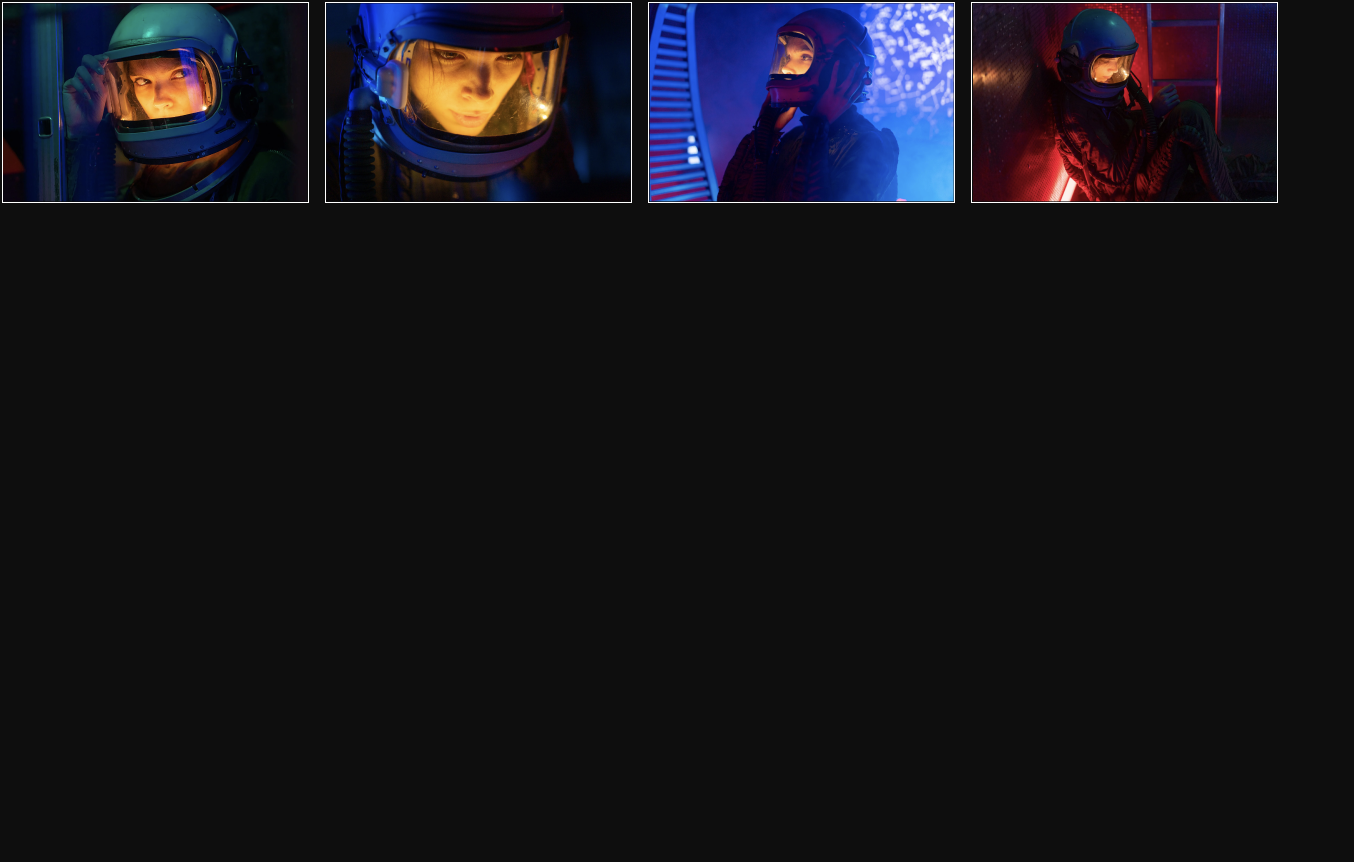
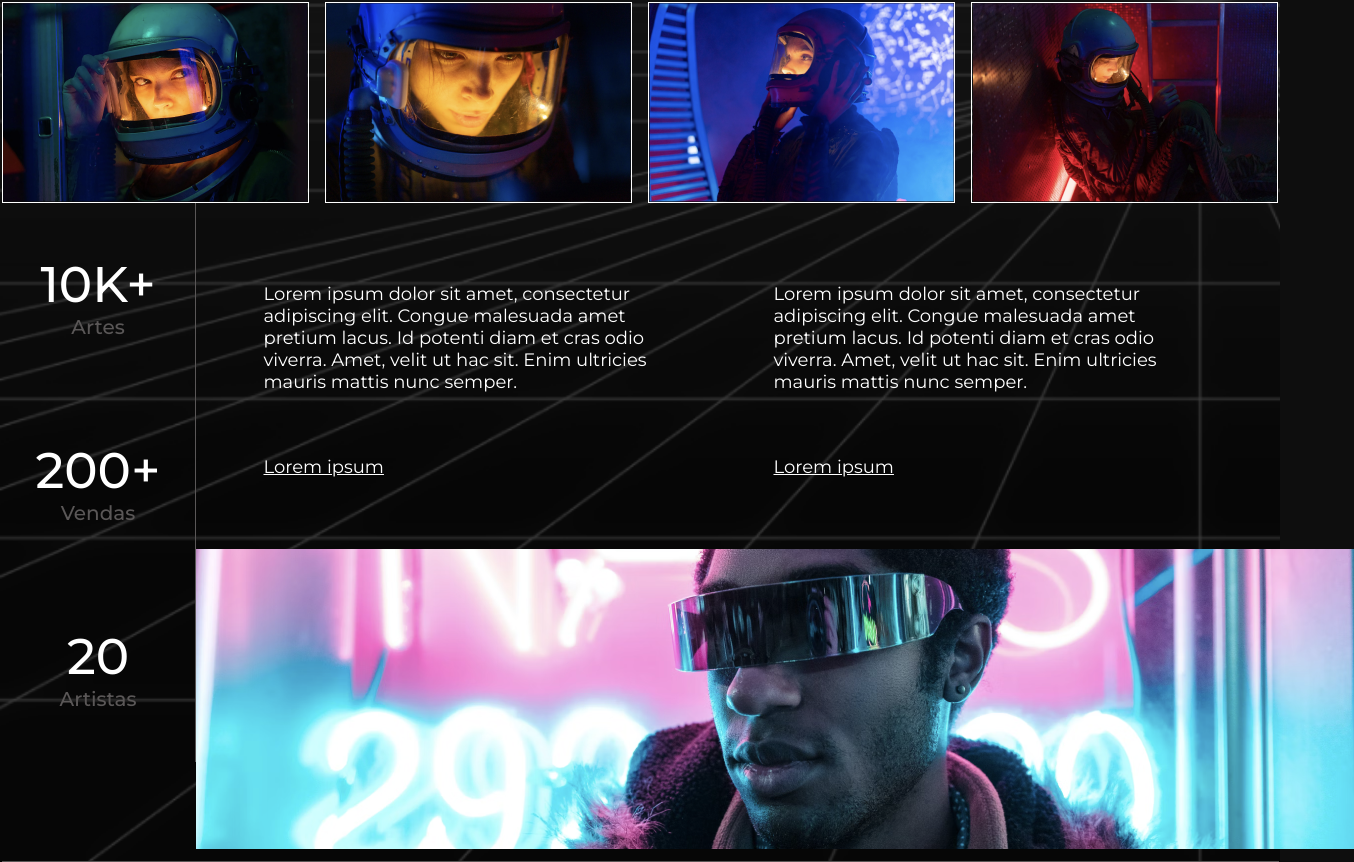
Before and after one commit to brunood07/rocket-nfts, a React (Vite) app: page / in a window 1280 px wide. Shown: the part 805-1667 px from the top of the page, 1354 px wide, since content can reach past the window. Before the commit the page ends 1012 px from the top, so only its background shows below. Built offline with nearby package versions, Linux system fonts and the light colour scheme.

Commit message:
feat: info section done

```diff
--- a/src/components/Gallery/styles.ts
+++ b/src/components/Gallery/styles.ts
@@ -9,6 +9,7 @@ export const GalleryContainer = styled.div`
   width: 1277px;
 
   margin-top: 100px;
+  margin-bottom: 3px;
 `;
 
 export const Row = styled.div`
--- /dev/null
+++ b/src/components/InfoSection/index.tsx
@@ -0,0 +1,63 @@
+import BannerIMG from "../../assets/banner.png";
+
+import {
+  EncapsulationContainer,
+  InfoSectionContainer,
+  StatisticsContainer,
+  Statistic,
+  StatisticNumber,
+  StatisticType,
+  StatisticBox,
+  InformativeContainer,
+  TextContainer,
+  InformativeText,
+  SeeMore,
+} from "./styles";
+
+export function InfoSection() {
+  return (
+    <InfoSectionContainer>
+      <EncapsulationContainer>
+        <StatisticsContainer>
+          <Statistic>
+            <StatisticBox>
+              <StatisticNumber>10K+</StatisticNumber>
+              <StatisticType>Artes</StatisticType>
+            </StatisticBox>
+            <StatisticBox>
+              <StatisticNumber>200+</StatisticNumber>
+              <StatisticType>Vendas</StatisticType>
+            </StatisticBox>
+            <StatisticBox>
+              <StatisticNumber>20</StatisticNumber>
+              <StatisticType>Artistas</StatisticType>
+            </StatisticBox>
+          </Statistic>
+        </StatisticsContainer>
+        <InformativeContainer>
+          <TextContainer>
+            <div>
+              <InformativeText>
+                Lorem ipsum dolor sit amet, consectetur adipiscing elit. Congue
+                malesuada amet pretium lacus. Id potenti diam et cras odio
+                viverra. Amet, velit ut hac sit. Enim ultricies mauris mattis
+                nunc semper.
+              </InformativeText>
+              <SeeMore>Lorem ipsum</SeeMore>
+            </div>
+            <div>
+              <InformativeText>
+                Lorem ipsum dolor sit amet, consectetur adipiscing elit. Congue
+                malesuada amet pretium lacus. Id potenti diam et cras odio
+                viverra. Amet, velit ut hac sit. Enim ultricies mauris mattis
+                nunc semper.
+              </InformativeText>
+              <SeeMore>Lorem ipsum</SeeMore>
+            </div>
+          </TextContainer>
+          <img src={BannerIMG} alt="" />
+        </InformativeContainer>
+      </EncapsulationContainer>
+    </InfoSectionContainer>
+  );
+}
--- /dev/null
+++ b/src/components/InfoSection/styles.ts
@@ -0,0 +1,100 @@
+import styled from "styled-components";
+
+export const InfoSectionContainer = styled.div`
+  display: flex;
+  flex-direction: row;
+
+  width: 1277px;
+  height: 659px;
+
+  border-bottom: 1px solid var(--subtitle-color);
+`;
+
+export const EncapsulationContainer = styled.div`
+  display: flex;
+
+  width: 1277px;
+`;
+
+export const StatisticsContainer = styled.div`
+  display: flex;
+  flex-direction: column;
+
+  width: 194px;
+  height: 559px;
+
+  border-right: 1px solid var(--subtitle-color);
+`;
+
+export const Statistic = styled.div`
+  display: flex;
+  flex-direction: column;
+  justify-content: space-around;
+  align-items: center;
+
+  width: 100%;
+  height: 660px;
+`;
+
+export const StatisticBox = styled.div`
+  display: flex;
+  flex-direction: column;
+  align-items: center;
+`;
+
+export const StatisticNumber = styled.strong`
+  font-size: 50px;
+  font-weight: 500;
+`;
+
+export const StatisticType = styled.p`
+  font-size: 20px;
+  font-weight: 500;
+
+  color: var(--subtitle-color);
+`;
+
+export const InformativeContainer = styled.div`
+  width: 1081px;
+`;
+
+export const TextContainer = styled.div`
+  width: 1081px;
+
+  display: flex;
+  flex-direction: row;
+  align-items: center;
+  justify-content: space-between;
+
+  padding: 0 68px;
+
+  margin-bottom: 71px;
+`;
+
+export const InformativeText = styled.div`
+  width: 435px;
+
+  text-align: left;
+
+  margin-top: 80px;
+
+  font-size: 18px;
+  font-weight: 400;
+
+  line-height: 22px;
+
+  margin-bottom: 63px;
+`;
+
+export const SeeMore = styled.a`
+  padding-top: 63px;
+
+  font-size: 18px;
+  font-weight: 400;
+
+  line-height: 22px;
+
+  text-decoration: underline;
+
+  cursor: pointer;
+`;
--- a/src/pages/Home/index.tsx
+++ b/src/pages/Home/index.tsx
@@ -1,6 +1,7 @@
 import { Gallery } from "../../components/Gallery";
 import { Header } from "../../components/Header";
 import { Hero } from "../../components/Hero";
+import { InfoSection } from "../../components/InfoSection";
 
 import { Container } from "./styles";
 
@@ -10,6 +11,7 @@ export function Home() {
       <Header />
       <Hero />
       <Gallery />
+      <InfoSection />
     </Container>
   );
 }
--- a/src/pages/Home/styles.ts
+++ b/src/pages/Home/styles.ts
@@ -4,7 +4,7 @@ import backgroundIMG from "../../assets/background.png";
 
 export const Container = styled.div`
   width: 100%;
-  height: 100vh;
+  height: 100%;
 
   display: flex;
   align-items: center;
```
